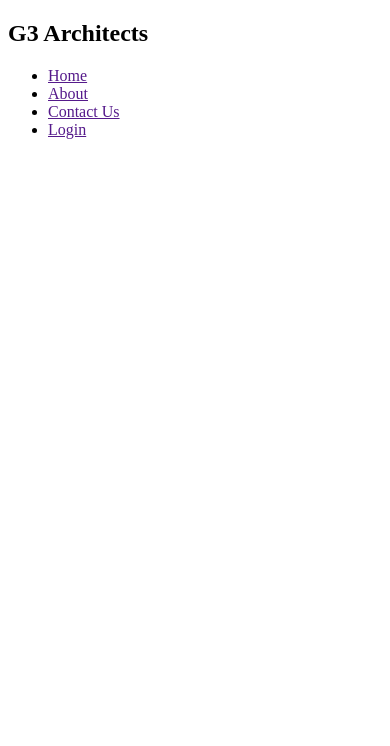
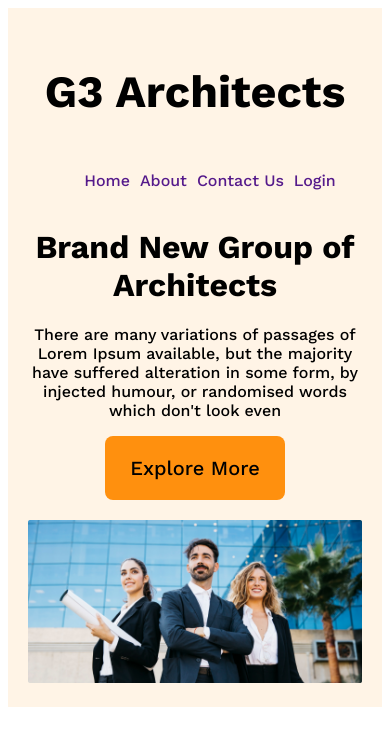
Before and after one commit to utpolra1/g3-architects, a plain HTML site: page index.html in a window 390 px wide. Drawn offline with nearby package versions, Linux system fonts and the light colour scheme.

Commit message:
update responsive

```diff
--- a/css/style.css
+++ b/css/style.css
@@ -3,3 +3,72 @@
 *{
     font-family: 'Work Sans', sans-serif;
 }
+header {
+    background: rgba(255, 144, 14, 0.10);
+    padding: 50px 240px;
+}
+nav{
+    display: flex;
+    justify-content: space-between;
+    align-items: center;
+}
+.section-title{
+    font-size: 2.8rem;
+    font-weight: 700px;
+}
+nav > ul{
+    display: flex;
+}
+nav li{
+    list-style: none;
+}
+nav ul a{
+    text-decoration: none;
+    margin-right: 10px;
+}
+/* baner style */
+.primary-buton{
+    width: 180px;
+    height: 64px;
+    border-radius: 8px;
+    background: #FF900E;
+    text-align: center;
+    font-size: 20px;
+    cursor: pointer;
+    border: 0;
+
+}
+.baner-content{
+    max-width: 800px;
+    text-align: center;
+    margin:0 auto;
+}
+.banner-title {
+    font-size: 4rem;
+    font-weight: 700;
+    color: #131313;
+}
+.banner img {
+    margin-top: 20px;
+    width: 100%;
+}
+
+/* mbile & small divice  */
+@media screen and (max-width:576px){
+    header{
+        padding: 20px;
+    }
+    nav{
+        flex-direction: column
+    }
+
+}
+/* medium device & tablate */
+@media  screen and (min-width:576px) and (max-width:960px) {
+    header{
+        padding: 30px;
+    }
+    nav{
+        flex-direction: column
+    }
+}
--- a/index.html
+++ b/index.html
@@ -3,12 +3,13 @@
 <head>
     <meta charset="UTF-8">
     <meta name="viewport" content="width=device-width, initial-scale=1.0">
-    <title>Document</title>
+    <title>G3 Architects</title>
+    <link rel="stylesheet" href="css/style.css">
 </head>
 <body>
     <header>
         <nav>
-            <h1>
+            <h1 class="section-title">
                 G3 Architects
             </h1>
             <ul>
@@ -18,6 +19,14 @@
                 <li><a href="">Login</a></li>
             </ul>
         </nav>
+        <div class="banner">
+            <div class="baner-content">
+                <h1 class="baner-title">Brand New Group of Architects </h1>
+                <p>There are many variations of passages of Lorem Ipsum available, but the majority have suffered alteration in some form, by injected humour, or randomised words which don't look even</p>
+                <button class="primary-buton">Explore More</button>
+            </div>
+            <img src="images/banner.png" alt="">
+        </div>
     </header>
 
     <main>
```
